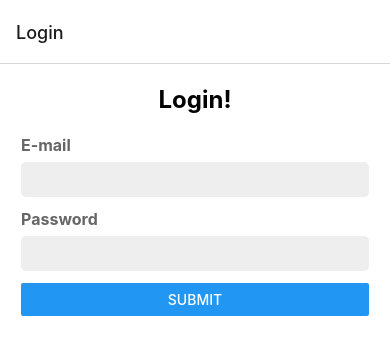
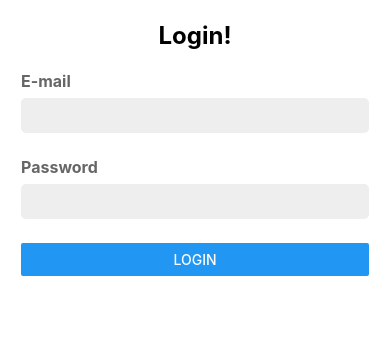
Before and after one commit to ericcbarbosa/crowdform-challenge-app, a React Native app: screen /Login in a window 390 px wide. Shown: the top 354 px of the page. Built offline with nearby package versions, Linux system fonts and the light colour scheme.

Commit message:
feat(Login): add refForwarding and improve inputs

```diff
--- a/App.js
+++ b/App.js
@@ -27,8 +27,8 @@ function AppContainer() {
         </Tab.Navigator>
       ) : (
         <Stack.Navigator>
-          <Stack.Screen name="Login" component={LoginScreen} />
-          <Stack.Screen name="Register" component={RegisterScreen} />
+          <Stack.Screen name="Login" component={LoginScreen} options={{ headerShown: false }} />
+          <Stack.Screen name="Register" component={RegisterScreen} options={{ headerShown: false }} />
         </Stack.Navigator>
       )}
     </NavigationContainer>
--- a/components/form/Field.js
+++ b/components/form/Field.js
@@ -1,18 +1,29 @@
 import React from 'react';
-import {StyleSheet, Text, View} from "react-native";
-import {Controller} from "react-hook-form";
+import { StyleSheet, Text, View } from 'react-native';
+import { Controller } from 'react-hook-form';
 
 import Input from "./Input";
 
-export default function Field({ control, label, name, renderChild, rules, error }) {
-  const renderElement = renderChild
-    ? renderChild
+const Field = React.forwardRef((props, ref) => {
+  const {
+    control,
+    label,
+    name,
+    render,
+    rules,
+    error,
+    ...restProps
+  } = props;
+
+  const renderElement = render
+    ? render
     : ({ field: { onChange, onBlur, value } }) => (
       <Input
         style={styles.fieldInput}
         onBlur={onBlur}
         onChangeText={onChange}
         value={value}
+        {...restProps}
       />
     )
 
@@ -32,7 +43,9 @@ export default function Field({ control, label, name, renderChild, rules, error
       )}
     </View>
   )
-}
+});
+
+export default Field;
 
 const styles = StyleSheet.create({
   fieldController: {
--- a/components/form/Input.js
+++ b/components/form/Input.js
@@ -1,17 +1,34 @@
 import React from 'react';
-import {StyleSheet, TextInput} from "react-native";
+import { StyleSheet, TextInput } from 'react-native';
 
-export default function Input({value, onChange, onBlur, ...restProps}) {
+const Input = React.forwardRef((props, ref) => {
+  const {
+    value,
+    onChange,
+    onBlur,
+    onSubmitEditing,
+    returnKeyType,
+    keyboardType,
+    ...restProps
+  } = props;
+
   return (
     <TextInput
+      ref={ref}
       style={styles.input}
+      value={value}
       onBlur={onBlur}
       onChangeText={onChange}
-      value={value}
+      onSubmitEditing={onSubmitEditing}
+      returnKeyType={returnKeyType}
+      keyboardType={keyboardType}
       {...restProps}
     />
   )
-}
+});
+
+Input.displayName = 'Input';
+
 const styles = StyleSheet.create({
   input: {
     backgroundColor: '#eee',
@@ -21,3 +38,5 @@ const styles = StyleSheet.create({
     fontWeight: '600',
   },
 });
+
+export default Input;
--- a/components/form/InputEmail.js
+++ b/components/form/InputEmail.js
@@ -3,13 +3,15 @@ import React from 'react';
 import Input from './Input';
 import Field from './Field';
 
-const InputEmail = React.forwardRef(({
- error,
- control,
- onChange,
- onBlur,
- ...restProps
-}, ref) => {
+const InputEmail = React.forwardRef((props, ref) => {
+  const {
+    error,
+    control,
+    onSubmitEditing,
+    returnKeyType,
+    ...restProps
+  } = props;
+
   const rules = {
     pattern: {
       value: new RegExp('([!#-\'*+/-9=?A-Z^-~-]+(\.[!#-\'*+/-9=?A-Z^-~-]+)*|"\(\[\]!#-[^-~ \t]|(\\[\t -~]))+")@([!#-\'*+/-9=?A-Z^-~-]+(\.[!#-\'*+/-9=?A-Z^-~-]+)*|\[[\t -Z^-~]*])'),
@@ -25,13 +27,15 @@ const InputEmail = React.forwardRef(({
     <Input
       ref={ref}
       label="E-mail"
+      value={value}
       onBlur={onBlur}
       onChangeText={onChange}
-      value={value}
+      onSubmitEditing={onSubmitEditing}
+      returnKeyType={returnKeyType}
       keyboardType="email-address"
       {...restProps}
     />
-  )
+  );
 
   return (
     <Field
--- a/components/form/InputPassword.js
+++ b/components/form/InputPassword.js
@@ -3,13 +3,15 @@ import React from 'react';
 import Input from './Input';
 import Field from './Field';
 
-const InputPassword = React.forwardRef(({
- error,
- control,
- onChange,
- onBlur,
- ...restProps
-}, ref) => {
+const InputPassword = React.forwardRef((props, ref) => {
+  const {
+    error,
+    control,
+    onSubmitEditing,
+    returnKeyType,
+    ...restProps
+  } = props;
+
   const rules = {
     required: {
       value: true,
@@ -21,9 +23,11 @@ const InputPassword = React.forwardRef(({
     <Input
       ref={ref}
       label="Password"
+      value={value}
       onBlur={onBlur}
       onChangeText={onChange}
-      value={value}
+      onSubmitEditing={onSubmitEditing}
+      returnKeyType={returnKeyType}
       {...restProps}
     />
   )
--- a/features/login/login.js
+++ b/features/login/login.js
@@ -1,14 +1,31 @@
-import { Button, StyleSheet, Text, TextInput, View } from "react-native";
-import { useForm, Controller } from "react-hook-form";
+import { useRef } from 'react';
+import { Button, StyleSheet, Text, View } from 'react-native';
+import { useForm } from 'react-hook-form';
+
+import InputEmail from '../../components/form/InputEmail';
+import InputPassword from '../../components/form/InputPassword';
 
 
 export default function LoginScreen() {
+  const emailRef = useRef(null);
+  const passwordRef = useRef(null);
+
   const { control, handleSubmit, formState: { errors } } = useForm({
     defaultValues: {
       email: '',
-      password: ''
+      password: '',
     }
   });
+
+  const focusNextField = (field) => {
+    if (field.current) {
+      field.current.focus();
+    }
+  };
+
+  const onLoginSubmit = (data) => {
+    console.log('data: ', data)
+  }
 
   const onSubmit = data => console.log(data);
 
@@ -17,43 +34,24 @@ export default function LoginScreen() {
       <Text style={{textAlign: 'center', fontWeight: 'bold', fontSize: 24, marginBottom: 21 }}>Login!</Text>
 
       <View style={styles.fieldController}>
-        <Text style={styles.fieldLabel}>E-mail</Text>
-
-        <Controller
-          name="email"
+        <InputEmail
+          ref={emailRef}
           control={control}
-          rules={{ required: true }}
-          render={({ field: { onChange, onBlur, value } }) => (
-            <TextInput
-              style={styles.fieldInput}
-              onBlur={onBlur}
-              onChangeText={onChange}
-              value={value}
-            />
-          )}
+          error={errors?.email?.message}
+          onSubmitEditing={() => focusNextField(passwordRef)}
+          returnKeyType="next"
         />
-        {errors.email && <Text style={styles.fieldError}>This field is required.</Text>}
       </View>
 
       <View style={styles.fieldController}>
-        <Text style={styles.fieldLabel}>Password</Text>
-        <Controller
-          name="password"
+        <InputPassword
+          ref={passwordRef}
           control={control}
-          rules={{required: true}}
-          render={({ field: { onChange, onBlur, value } }) => (
-            <TextInput
-              style={styles.fieldInput}
-              onBlur={onBlur}
-              onChangeText={onChange}
-              value={value}
-            />
-          )}
+          error={errors?.password?.message}
         />
-        {errors.password && <Text style={styles.fieldError}>This field is required.</Text>}
       </View>
 
-      <Button title="Submit" onPress={handleSubmit(onSubmit)} />
+      <Button title="Login" onPress={handleSubmit(onLoginSubmit)} />
     </View>
   );
 }
```
